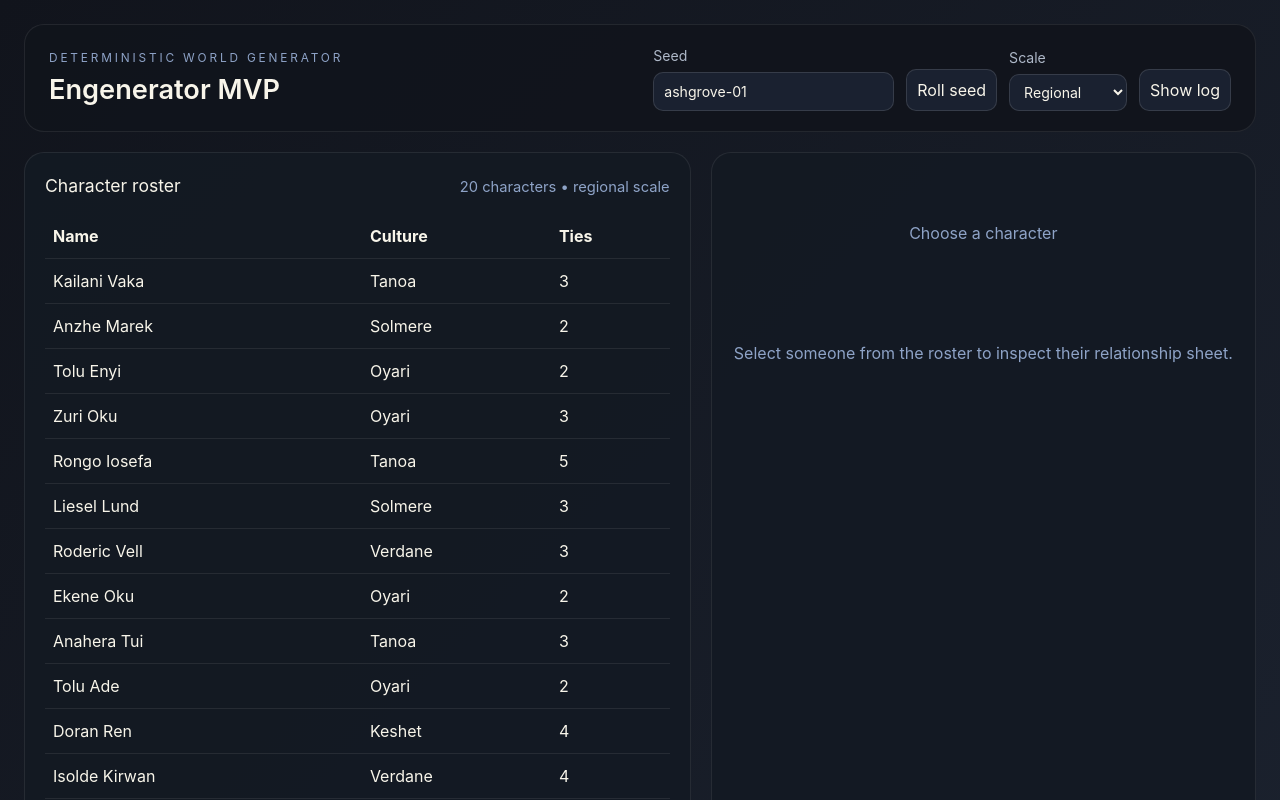
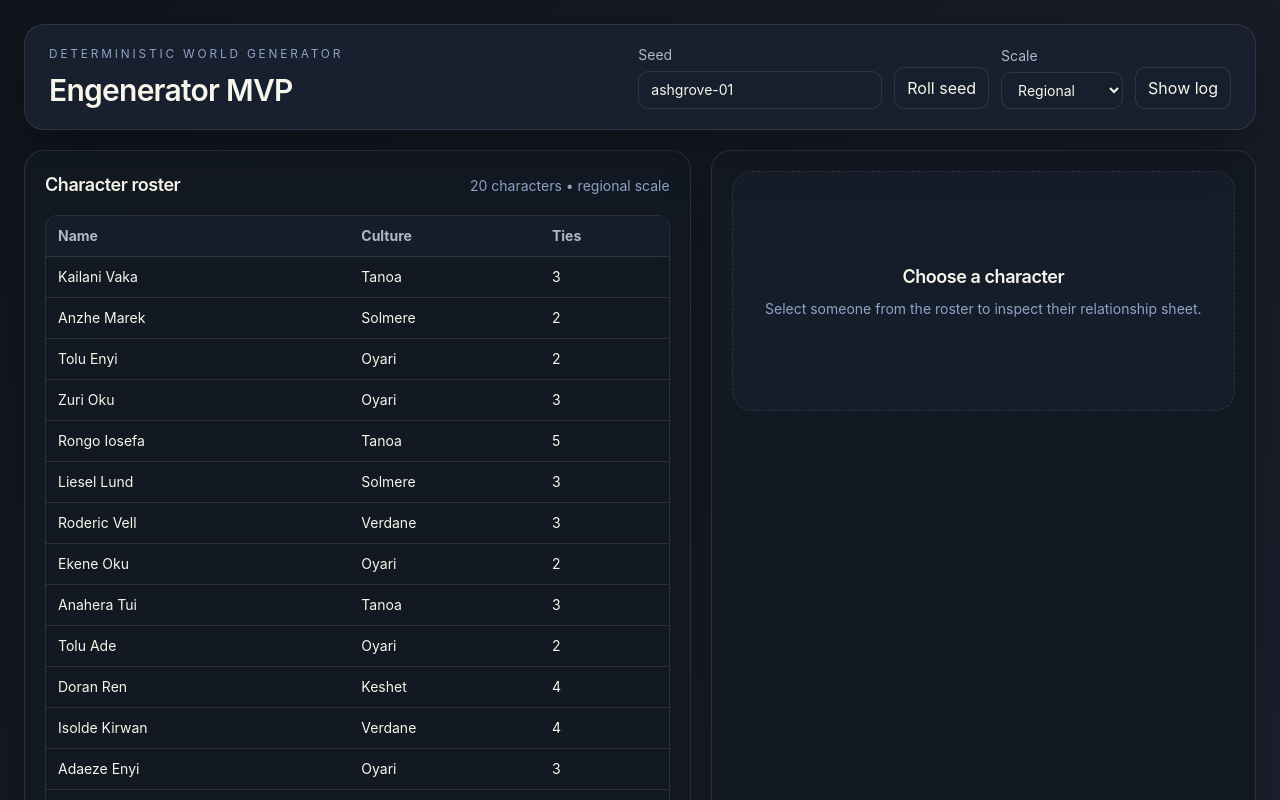
Before and after one commit to Carth501/engenerator-2, a React (Vite) app in the folder app/: page / in a window 1280 px wide. Shown: the top 800 px of the page. Built offline with nearby package versions, Linux system fonts and the light colour scheme.

Commit message:
Implement tailwind theming

```diff
--- a/app/src/App.css
+++ b/app/src/App.css
@@ -1,19 +1,5 @@
-:root {
-  font-family: Inter, system-ui, -apple-system, BlinkMacSystemFont, 'Segoe UI', sans-serif;
-  color: #f8f5ea;
-  background: #12151c;
-  line-height: 1.5;
-  font-weight: 400;
-}
-
 * {
   box-sizing: border-box;
-}
-
-body {
-  margin: 0;
-  min-height: 100vh;
-  background: linear-gradient(135deg, #11141c 0%, #1c2330 100%);
 }
 
 button,
@@ -22,250 +8,9 @@ select {
   font: inherit;
 }
 
-#root {
-  min-height: 100vh;
-}
-
-.app-shell {
-  min-height: 100vh;
-  padding: 24px;
-  color: #f8f5ea;
-}
-
-.topbar {
-  display: flex;
-  flex-wrap: wrap;
-  justify-content: space-between;
-  gap: 16px;
-  align-items: center;
-  padding: 20px 24px;
-  background: rgba(17, 20, 28, 0.9);
-  border: 1px solid rgba(255, 255, 255, 0.08);
-  border-radius: 20px;
-  margin-bottom: 20px;
-}
-
-.eyebrow {
-  margin: 0 0 6px;
-  text-transform: uppercase;
-  letter-spacing: 0.24em;
-  font-size: 0.74rem;
-  color: #8ea3c7;
-}
-
-.topbar h1 {
-  margin: 0;
-  font-size: 1.7rem;
-}
-
-.toolbar {
-  display: flex;
-  flex-wrap: wrap;
-  gap: 12px;
-  align-items: end;
-}
-
-.toolbar label {
-  display: flex;
-  flex-direction: column;
-  gap: 6px;
-  color: #aeb8c8;
-  font-size: 0.88rem;
-}
-
-.toolbar input,
-.toolbar select,
-.toolbar button {
-  border-radius: 10px;
-  border: 1px solid rgba(255, 255, 255, 0.12);
-  padding: 8px 10px;
-  background: #1a2130;
-  color: #f8f5ea;
-}
-
-.toolbar button {
-  cursor: pointer;
-}
-
-.toolbar button.active {
-  background: #7a4d1f;
-  border-color: rgba(255, 255, 255, 0.18);
-}
-
-.generation-status {
-  margin-bottom: 16px;
-  padding: 12px 14px;
-  border-radius: 12px;
-  border: 1px solid rgba(142, 163, 199, 0.45);
-  background: rgba(22, 31, 45, 0.9);
-}
-
-.generation-status p {
-  margin: 0;
-  color: #b8c7df;
-  font-size: 0.9rem;
-}
-
-.generation-status p + p {
-  margin-top: 6px;
-}
-
-.generation-status.warning {
-  border-color: rgba(205, 130, 70, 0.8);
-  background: rgba(64, 35, 24, 0.85);
-}
-
-.generation-status.warning p {
-  color: #ffd3a8;
-}
-
 .content-grid {
   display: grid;
-  grid-template-columns: minmax(0, 1.1fr) minmax(320px, 0.9fr);
   gap: 20px;
-}
-
-.panel {
-  background: rgba(20, 26, 35, 0.95);
-  border: 1px solid rgba(255, 255, 255, 0.08);
-  border-radius: 20px;
-  padding: 20px;
-}
-
-.panel-header {
-  display: flex;
-  justify-content: space-between;
-  align-items: baseline;
-  gap: 12px;
-  margin-bottom: 14px;
-}
-
-.panel-header h2 {
-  margin: 0;
-  font-size: 1.1rem;
-}
-
-.panel-header p {
-  margin: 0;
-  color: #8ea3c7;
-  font-size: 0.92rem;
-}
-
-table {
-  width: 100%;
-  border-collapse: collapse;
-}
-
-th,
-td {
-  text-align: left;
-  padding: 10px 8px;
-  border-bottom: 1px solid rgba(255, 255, 255, 0.08);
-}
-
-tbody tr {
-  cursor: pointer;
-}
-
-tbody tr.active {
-  background: rgba(124, 78, 24, 0.22);
-}
-
-.sheet-panel {
-  display: flex;
-  flex-direction: column;
-  gap: 14px;
-}
-
-.sheet-meta {
-  display: grid;
-  grid-template-columns: repeat(3, minmax(0, 1fr));
-  gap: 10px;
-}
-
-.sheet-meta > div {
-  background: rgba(255, 255, 255, 0.05);
-  padding: 12px;
-  border-radius: 12px;
-}
-
-.meta-label {
-  display: block;
-  font-size: 0.8rem;
-  color: #8ea3c7;
-  margin-bottom: 4px;
-}
-
-.fact {
-  margin: 0;
-  color: #ded8cb;
-  padding: 12px 0;
-  border-top: 1px solid rgba(255, 255, 255, 0.08);
-  border-bottom: 1px solid rgba(255, 255, 255, 0.08);
-}
-
-.relationship-list {
-  display: flex;
-  flex-direction: column;
-  gap: 10px;
-}
-
-.relationship-card {
-  width: 100%;
-  text-align: left;
-  border: 1px solid transparent;
-  padding: 12px;
-  background: rgba(255, 255, 255, 0.05);
-  border-radius: 12px;
-  color: inherit;
-  cursor: pointer;
-}
-
-.relationship-card:hover,
-.relationship-card:focus-visible {
-  border-color: rgba(142, 163, 199, 0.5);
-  background: rgba(255, 255, 255, 0.09);
-  outline: none;
-}
-
-.generation-log-panel {
-  margin-top: 6px;
-  padding-top: 14px;
-  border-top: 1px solid rgba(255, 255, 255, 0.08);
-}
-
-.generation-log-list {
-  display: flex;
-  flex-direction: column;
-  gap: 8px;
-  max-height: 320px;
-  overflow: auto;
-  padding-right: 4px;
-}
-
-.generation-log-list p {
-  margin: 0;
-  padding: 10px 12px;
-  border-radius: 10px;
-  background: rgba(255, 255, 255, 0.04);
-  color: #d8d0c0;
-  font-size: 0.88rem;
-  line-height: 1.45;
-}
-
-.relationship-topline {
-  display: flex;
-  justify-content: space-between;
-  gap: 8px;
-  margin-bottom: 4px;
-}
-
-.empty-sheet {
-  display: grid;
-  place-items: center;
-  min-height: 240px;
-  text-align: center;
-  color: #8ea3c7;
 }
 
 @media (max-width: 900px) {
--- a/app/src/App.tsx
+++ b/app/src/App.tsx
@@ -11,6 +11,8 @@ import { useAppStore } from "./store.ts";
 const SCALE_OPTIONS: ScaleName[] = ["Local", "Regional", "Continental"];
 const SHOW_GENERATION_LOG_FEATURE = true;
 const GENERATION_WARNING_THRESHOLD_MS = 5000;
+const panelClassName =
+  "rounded-[20px] border border-[color:var(--color-border)] bg-[color:var(--color-overlay-strong)] p-5 shadow-panel";
 
 function seedWords() {
   return [
@@ -106,16 +108,21 @@ function App() {
     characters.find((character) => character.id === selectedId) ?? null;
 
   return (
-    <div className="app-shell">
-      <header className="topbar">
+    <div className="min-h-screen p-6 text-cream-50">
+      <header className="mb-5 flex flex-wrap items-center justify-between gap-4 rounded-panel border border-border bg-surface-900/90 px-6 py-5 shadow-panel backdrop-blur">
         <div>
-          <p className="eyebrow">Deterministic world generator</p>
-          <h1 className="text-3xl font-semibold">Engenerator MVP</h1>
+          <p className="mb-2 text-[0.74rem] uppercase tracking-[0.24em] text-blue-400">
+            Deterministic world generator
+          </p>
+          <h1 className="text-3xl font-semibold tracking-tight">
+            Engenerator MVP
+          </h1>
         </div>
-        <div className="toolbar">
-          <label>
+        <div className="flex flex-wrap items-end gap-3">
+          <label className="flex flex-col gap-1.5 text-sm text-blue-300">
             <span>Seed</span>
             <input
+              className="rounded-[10px] border border-white/10 bg-surface-800 px-3 py-2 text-cream-50 outline-none transition focus:border-amber-600"
               value={seedInput}
               onChange={(event) => {
                 setSeedInput(event.target.value);
@@ -126,6 +133,7 @@ function App() {
           </label>
           <button
             type="button"
+            className="rounded-[10px] border border-white/10 bg-surface-800 px-3 py-2 text-sm text-cream-50 transition hover:border-blue-400 hover:bg-surface-700"
             onClick={() => {
               const nextSeed = rollSeed();
               setSeedInput(nextSeed);
@@ -134,9 +142,10 @@ function App() {
           >
             Roll seed
           </button>
-          <label>
+          <label className="flex flex-col gap-1.5 text-sm text-blue-300">
             <span>Scale</span>
             <select
+              className="rounded-[10px] border border-white/10 bg-surface-800 px-3 py-2 text-cream-50 outline-none transition focus:border-amber-600"
               value={scaleInput}
               onChange={(event) => {
                 const nextScale = event.target.value as ScaleName;
@@ -154,7 +163,11 @@ function App() {
           {SHOW_GENERATION_LOG_FEATURE ? (
             <button
               type="button"
-              className={showGenerationLog ? "active" : ""}
+              className={`rounded-[10px] border px-3 py-2 text-sm transition ${
+                showGenerationLog
+                  ? "border-amber-600 bg-amber-700 text-cream-50"
+                  : "border-white/10 bg-surface-800 text-cream-50 hover:border-blue-400 hover:bg-surface-700"
+              }`}
               onClick={() => setShowGenerationLog((current) => !current)}
             >
               {showGenerationLog ? "Hide log" : "Show log"}
@@ -165,51 +178,73 @@ function App() {
 
       {isGenerating ? (
         <section
-          className={`generation-status ${generationWarning ? "warning" : ""}`}
+          className={`mb-4 rounded-[12px] border px-4 py-3 text-sm ${
+            generationWarning
+              ? "border-amber-600/80 bg-amber-700/20"
+              : "border-border bg-surface-800/80"
+          }`}
         >
-          <p>
+          <p
+            className={`m-0 ${generationWarning ? "text-amber-200" : "text-blue-200"}`}
+          >
             Generating world... stage: {generationStage} • elapsed:{" "}
             {Math.round(generationElapsedMs)} ms
           </p>
           {generationWarning ? (
-            <p>Generation has exceeded 5 seconds and is still in progress.</p>
+            <p className="mt-1.5 text-amber-200">
+              Generation has exceeded 5 seconds and is still in progress.
+            </p>
           ) : null}
         </section>
       ) : null}
 
-      <main className="content-grid">
-        <section className="panel table-panel">
-          <div className="panel-header">
-            <h2>Character roster</h2>
-            <p>
+      <main className="content-grid lg:grid-cols-[minmax(0,1.1fr)_minmax(320px,0.9fr)]">
+        <section className={`${panelClassName} flex flex-col`}>
+          <div className="mb-4 flex items-baseline justify-between gap-3">
+            <h2 className="text-lg font-semibold tracking-tight">
+              Character roster
+            </h2>
+            <p className="text-sm text-blue-400">
               {characters.length} characters • {scaleInput.toLowerCase()} scale
             </p>
           </div>
-          <table>
-            <thead>
+          <div className="overflow-hidden rounded-card border border-border">
+            <table className="w-full border-collapse text-sm">
+              <thead className="bg-surface-800/80 text-left text-blue-300">
                 <tr>
-                <th>Name</th>
-                <th>Culture</th>
-                <th>Ties</th>
+                  <th className="px-3 py-2.5">Name</th>
+                  <th className="px-3 py-2.5">Culture</th>
+                  <th className="px-3 py-2.5">Ties</th>
                 </tr>
               </thead>
               <tbody>
                 {characters.map((character) => (
                   <tr
                     key={character.id}
-                  className={selectedId === character.id ? "active" : ""}
+                    className={`cursor-pointer transition ${
+                      selectedId === character.id
+                        ? "bg-amber-700/25"
+                        : "hover:bg-white/5"
+                    }`}
                     onClick={() => selectCharacter(character.id)}
                   >
-                  <td>{character.name}</td>
-                  <td>{character.culture}</td>
-                  <td>{character.tieContract.realized}</td>
+                    <td className="border-t border-border px-3 py-2.5">
+                      {character.name}
+                    </td>
+                    <td className="border-t border-border px-3 py-2.5">
+                      {character.culture}
+                    </td>
+                    <td className="border-t border-border px-3 py-2.5">
+                      {character.tieContract.realized}
+                    </td>
                   </tr>
                 ))}
               </tbody>
             </table>
+          </div>
         </section>
 
-        <section className="panel sheet-panel">
+        <section className={`${panelClassName} flex flex-col gap-3.5`}>
           {selectedCharacter ? (
             <CharacterSheet
               character={selectedCharacter}
@@ -238,37 +273,53 @@ function CharacterSheet({
 }) {
   return (
     <>
-      <div className="panel-header">
-        <h2>{character.name}</h2>
-        <p>{character.culture}</p>
+      <div className="flex items-baseline justify-between gap-3">
+        <h2 className="text-lg font-semibold tracking-tight">
+          {character.name}
+        </h2>
+        <p className="text-sm text-blue-400">{character.culture}</p>
       </div>
-      <div className="sheet-meta">
-        <div>
-          <span className="meta-label">Wealth</span>
-          <strong>{wealthLabel(character.wealth)}</strong>
+      <div className="grid gap-2.5 md:grid-cols-3">
+        <div className="rounded-[12px] bg-white/5 p-3">
+          <span className="mb-1 block text-xs uppercase tracking-[0.2em] text-blue-400">
+            Wealth
+          </span>
+          <strong className="text-sm text-cream-50">
+            {wealthLabel(character.wealth)}
+          </strong>
         </div>
-        <div>
-          <span className="meta-label">Requested ties</span>
-          <strong>{character.tieContract.requested}</strong>
+        <div className="rounded-[12px] bg-white/5 p-3">
+          <span className="mb-1 block text-xs uppercase tracking-[0.2em] text-blue-400">
+            Requested ties
+          </span>
+          <strong className="text-sm text-cream-50">
+            {character.tieContract.requested}
+          </strong>
         </div>
-        <div>
-          <span className="meta-label">Realized ties</span>
-          <strong>{character.tieContract.realized}</strong>
+        <div className="rounded-[12px] bg-white/5 p-3">
+          <span className="mb-1 block text-xs uppercase tracking-[0.2em] text-blue-400">
+            Realized ties
+          </span>
+          <strong className="text-sm text-cream-50">
+            {character.tieContract.realized}
+          </strong>
         </div>
       </div>
-      <p className="fact">{character.fact}</p>
-      <div className="relationship-list">
+      <p className="border-y border-border py-3 text-sm leading-6 text-cream-100">
+        {character.fact}
+      </p>
+      <div className="flex flex-col gap-2.5">
         {character.relationships.map((relationship, index) => (
           <button
             type="button"
             key={`${character.id}-${index}`}
-            className="relationship-card"
+            className="w-full rounded-[12px] border border-transparent bg-white/5 p-3 text-left text-inherit transition hover:border-blue-400/50 hover:bg-white/10 focus:outline-none focus-visible:border-blue-400/60"
             onClick={() => onSelectCharacter(relationship.partnerId)}
           >
-            <div className="relationship-topline">
+            <div className="mb-1 flex items-center justify-between gap-2">
               <strong>{relationship.name}</strong>
             </div>
-            <p>
+            <p className="text-sm text-blue-300">
               {relationship.bond} • {relationship.strength} •{" "}
               {relationship.ageTag}
             </p>
@@ -284,14 +335,22 @@ function CharacterSheet({
 
 function GenerationLogPanel({ entries }: { entries: string[] }) {
   return (
-    <section className="generation-log-panel" aria-label="Generation log">
-      <div className="panel-header">
-        <h2>Generation log</h2>
-        <p>{entries.length} steps</p>
+    <section
+      className="mt-1 border-t border-border pt-4"
+      aria-label="Generation log"
+    >
+      <div className="mb-3 flex items-baseline justify-between gap-3">
+        <h2 className="text-lg font-semibold tracking-tight">Generation log</h2>
+        <p className="text-sm text-blue-400">{entries.length} steps</p>
       </div>
-      <div className="generation-log-list">
+      <div className="flex max-h-80 flex-col gap-2 overflow-auto pr-1">
         {entries.map((entry, index) => (
-          <p key={`${entry}-${index}`}>{entry}</p>
+          <p
+            key={`${entry}-${index}`}
+            className="m-0 rounded-[10px] bg-white/5 px-3 py-2 text-sm leading-5 text-cream-200"
+          >
+            {entry}
+          </p>
         ))}
       </div>
     </section>
@@ -300,9 +359,15 @@ function GenerationLogPanel({ entries }: { entries: string[] }) {
 
 function EmptySheet() {
   return (
-    <div className="empty-sheet">
-      <h2>Choose a character</h2>
-      <p>Select someone from the roster to inspect their relationship sheet.</p>
+    <div className="grid min-h-60 place-items-center rounded-panel border border-dashed border-border bg-surface-900/60 px-6 text-center text-blue-400">
+      <div>
+        <h2 className="mb-2 text-lg font-semibold tracking-tight text-cream-50">
+          Choose a character
+        </h2>
+        <p className="m-0 text-sm text-blue-400">
+          Select someone from the roster to inspect their relationship sheet.
+        </p>
+      </div>
     </div>
   );
 }
--- a/app/src/index.css
+++ b/app/src/index.css
@@ -1,11 +1,34 @@
 @import 'tailwindcss';
 
+@theme {
+  --font-sans: Inter, system-ui, -apple-system, BlinkMacSystemFont, 'Segoe UI', sans-serif;
+  --color-surface-950: #11141c;
+  --color-surface-900: #1a2130;
+  --color-surface-800: #161f2d;
+  --color-surface-700: #232a3b;
+  --color-cream-50: #f8f5ea;
+  --color-cream-100: #ded8cb;
+  --color-cream-200: #d8d0c0;
+  --color-blue-400: #8ea3c7;
+  --color-blue-300: #aeb8c8;
+  --color-blue-200: #b8c7df;
+  --color-amber-700: #7a4d1f;
+  --color-amber-600: #cd8246;
+  --color-amber-200: #ffd3a8;
+  --color-border: rgba(255, 255, 255, 0.1);
+  --color-overlay-soft: rgba(255, 255, 255, 0.05);
+  --color-overlay-strong: rgba(20, 26, 35, 0.95);
+  --shadow-panel: 0 18px 48px rgba(0, 0, 0, 0.28);
+  --radius-panel: 20px;
+  --radius-card: 12px;
+}
+
 :root {
-  font-family: Inter, system-ui, -apple-system, BlinkMacSystemFont, 'Segoe UI', sans-serif;
+  font-family: var(--font-sans);
   line-height: 1.5;
   font-weight: 400;
-  color: #f8f5ea;
-  background-color: #12151c;
+  color: var(--color-cream-50);
+  background-color: var(--color-surface-950);
   font-synthesis: none;
   text-rendering: optimizeLegibility;
   -webkit-font-smoothing: antialiased;
@@ -16,6 +39,7 @@ body {
   margin: 0;
   min-height: 100vh;
   background: linear-gradient(135deg, #11141c 0%, #1c2330 100%);
+  color: var(--color-cream-50);
 }
 
 #root {
```
Lines whose indentation alone changed are shown as unchanged.
